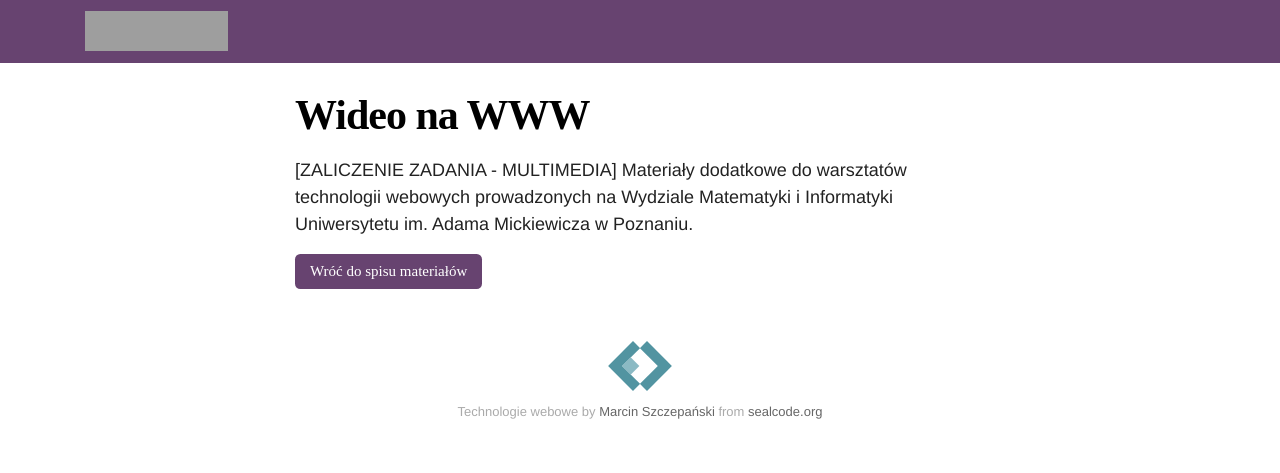
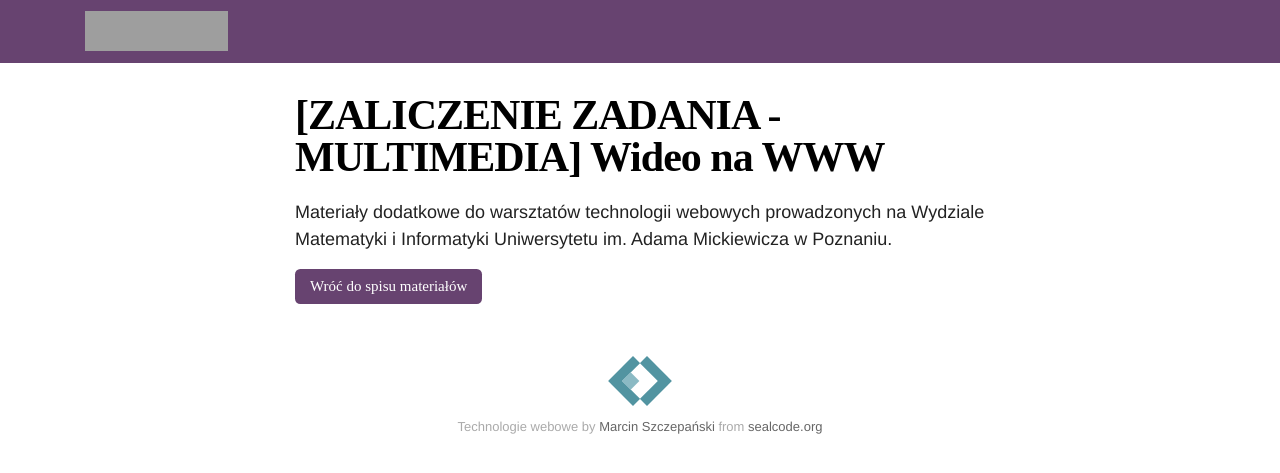
Before and after one commit to marcin-szczepanski/TWE, a Jekyll site: the page built from zajecia/1A/wideo_www.md, in a window 1280 px wide, cut to the strip 0-473 px from the top of the page. Built offline with Jekyll 4.4.1, drawn with Linux system fonts in a browser that asks for light colours; some web fonts are replaced; grey boxes are pictures that could not be loaded.

Commit message:
Update wideo_www.md

```diff
--- a/zajecia/1A/wideo_www.md
+++ b/zajecia/1A/wideo_www.md
@@ -2,8 +2,8 @@
 layout: default
 ---
 <div class="inner">
-	<h1 id="main1">Wideo na WWW</h1>
-    <div id="main2" class="h2">[ZALICZENIE ZADANIA - MULTIMEDIA] Materiały dodatkowe do&nbsp;warsztatów technologii webowych prowadzonych na Wydziale Matematyki i&nbsp;Informatyki Uniwersytetu im. Adama Mickiewicza w Poznaniu.</div>
+	<h1 id="main1">[ZALICZENIE ZADANIA - MULTIMEDIA] Wideo na WWW</h1>
+    <div id="main2" class="h2">Materiały dodatkowe do&nbsp;warsztatów technologii webowych prowadzonych na Wydziale Matematyki i&nbsp;Informatyki Uniwersytetu im. Adama Mickiewicza w Poznaniu.</div>
 	<a href="../../index.html" class="button-v button-module">Wróć do&nbsp;spisu materiałów</a>
 	<div style="clear: both;"></div>
 </div>
```
